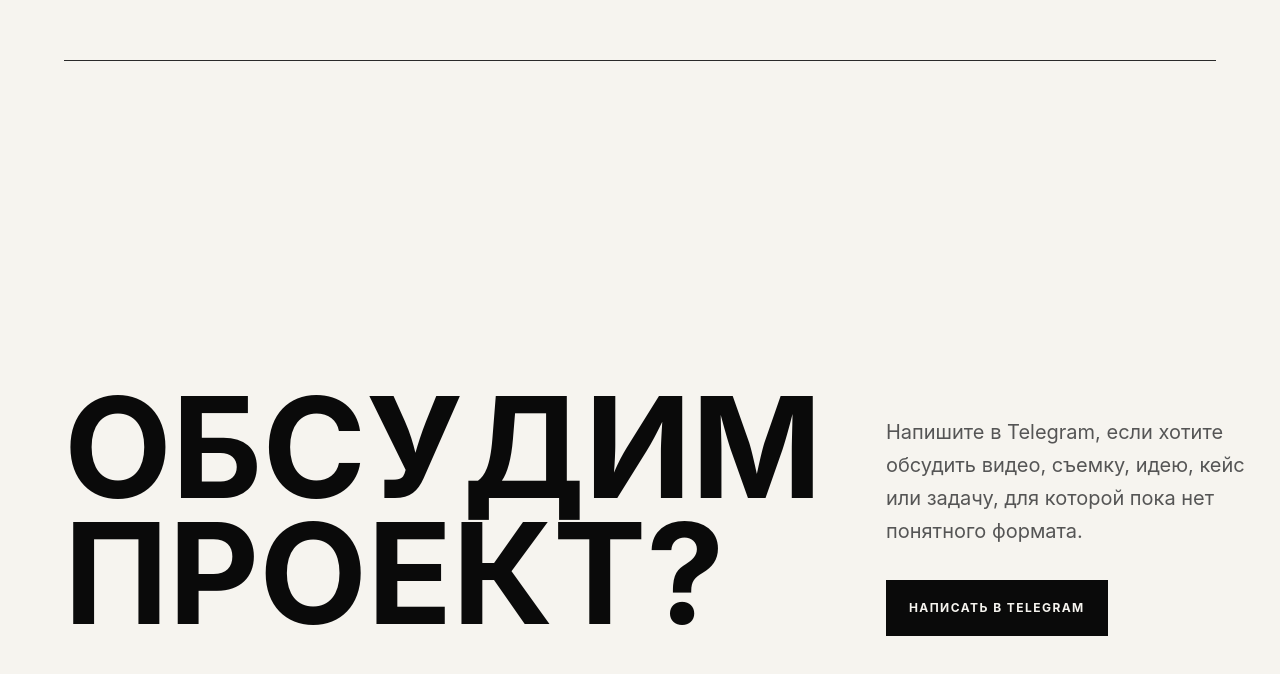
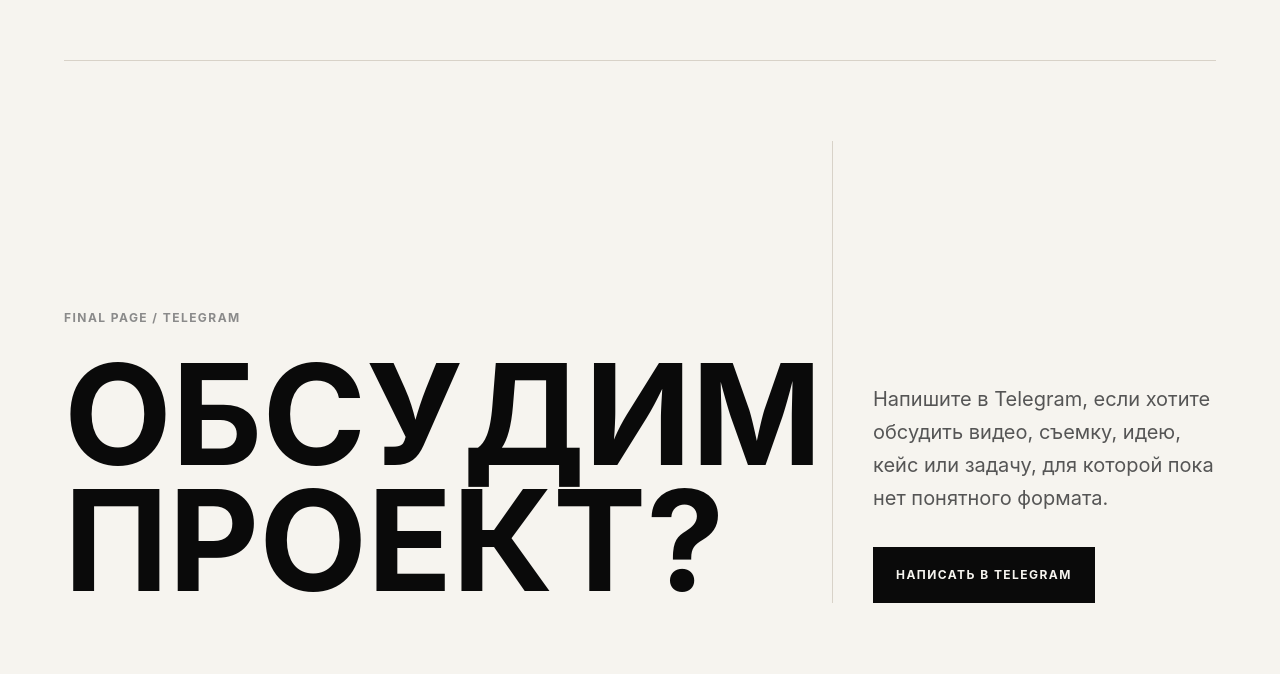
Before and after one commit to thisisryabov/8Units-site, a Next.js app: page / in a window 1280 px wide. Shown: the part 6007-6681 px from the top of the page. Built offline with nearby package versions, Linux system fonts and the light colour scheme.

Commit message:
Refine light editorial landing page

```diff
--- a/components/Contact.tsx
+++ b/components/Contact.tsx
@@ -1,14 +1,17 @@
 export function Contact() {
   return (
-    <section id="contact" className="section-shell scroll-mt-24 pb-10">
-      <div className="grid min-h-[72svh] items-end border-t border-[#2A2A2A] pt-12 lg:grid-cols-[1fr_minmax(360px,560px)] lg:gap-16 lg:pt-20">
-        <h2 className="section-title">
-          ОБСУДИМ
-          <br />
-          ПРОЕКТ?
-        </h2>
+    <section id="contact" className="section-shell scroll-mt-24 pb-12">
+      <div className="grid min-h-[78svh] border-y border-[#D8D2C8] py-12 lg:grid-cols-12 lg:py-20">
+        <div className="lg:col-span-8 lg:self-end">
+          <p className="meta-label mb-6">FINAL PAGE / TELEGRAM</p>
+          <h2 className="section-title">
+            ОБСУДИМ
+            <br />
+            ПРОЕКТ?
+          </h2>
+        </div>
 
-        <div className="mt-10 flex flex-col gap-8 lg:mt-0">
+        <div className="mt-14 flex flex-col justify-end gap-8 border-t border-[#D8D2C8] pt-8 lg:col-span-4 lg:mt-0 lg:border-l lg:border-t-0 lg:pl-10 lg:pt-0">
           <p className="section-copy">
             Напишите в Telegram, если хотите обсудить видео, съемку, идею, кейс
             или задачу, для которой пока нет понятного формата.
```
